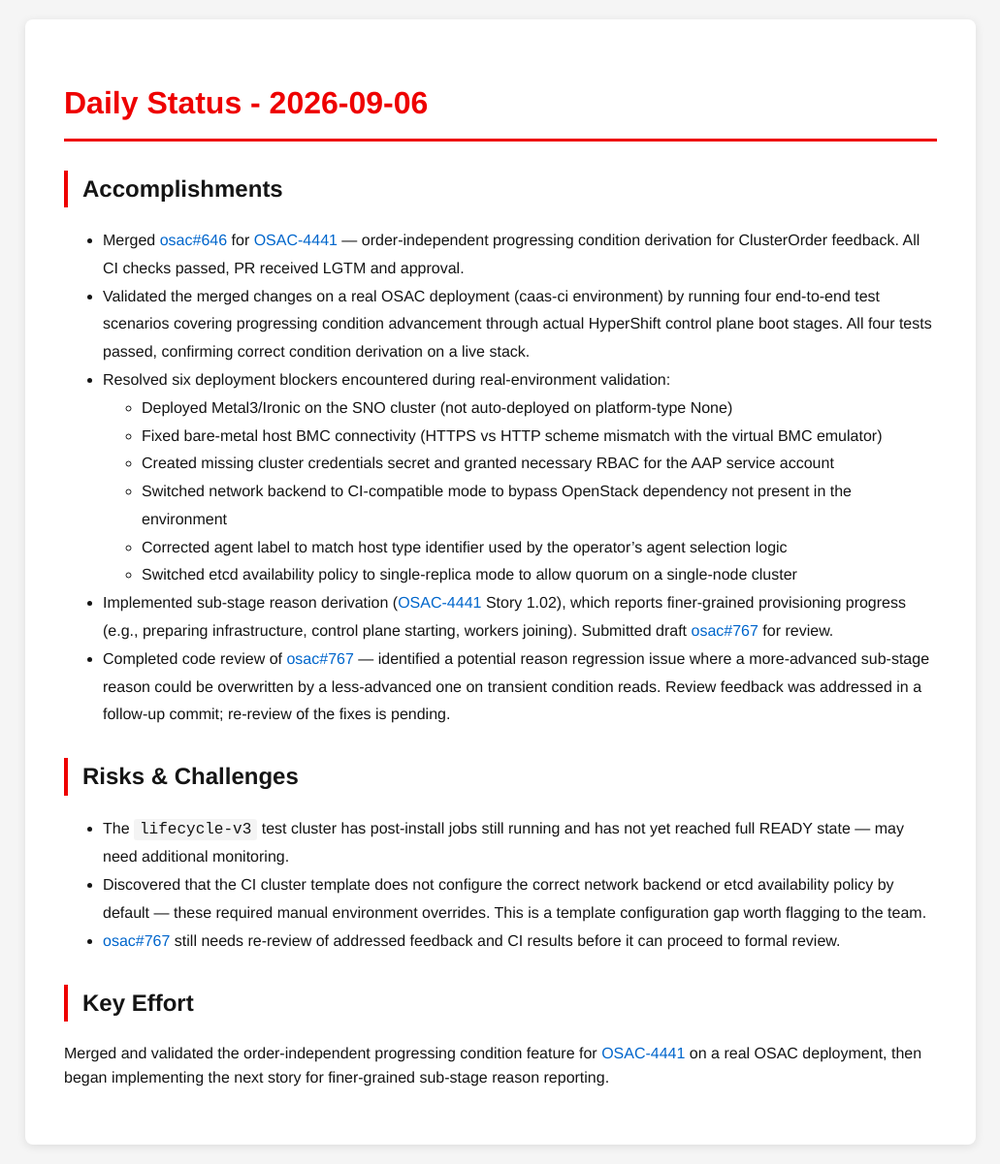
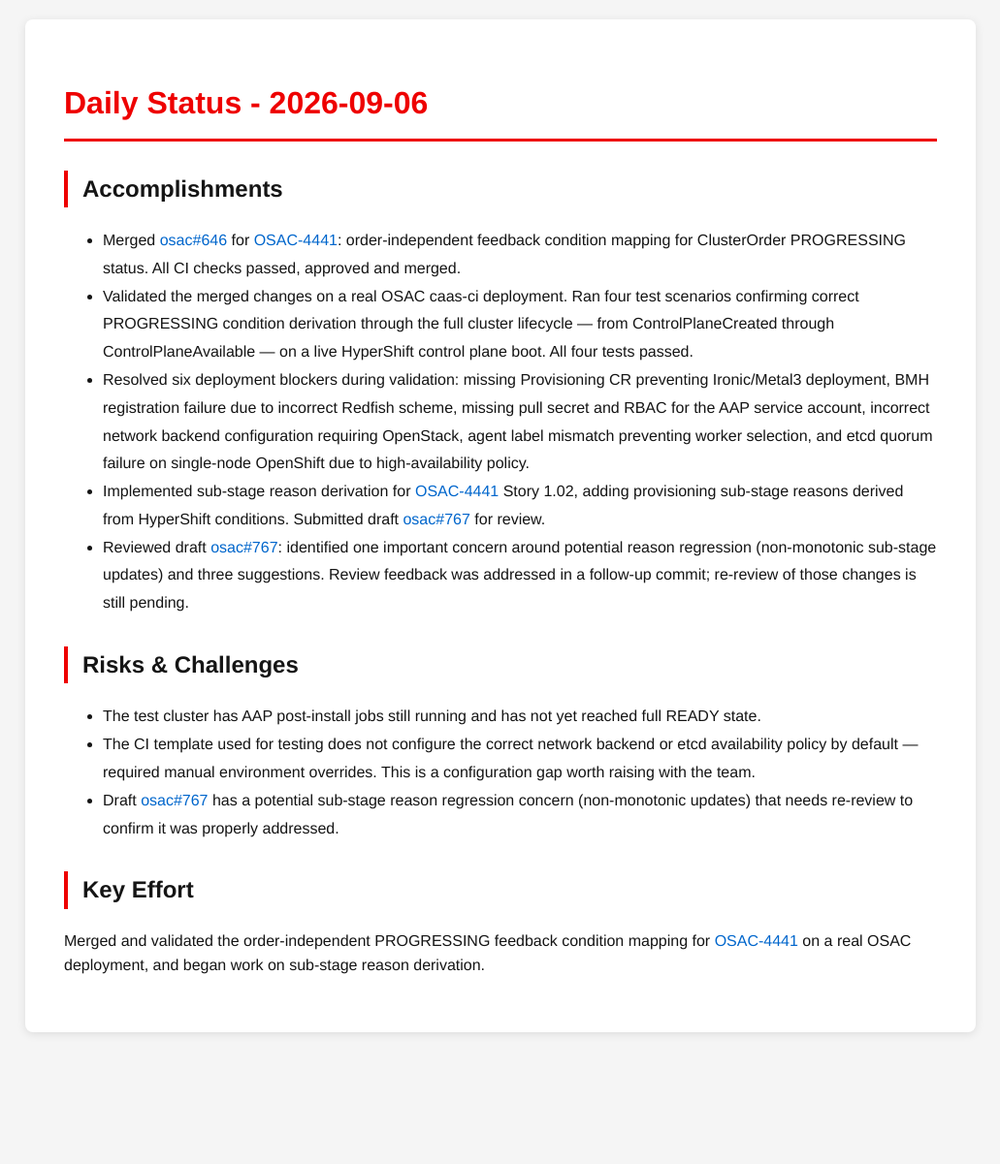
Before and after one commit to tzvatot/daily-status, a Jekyll site: the page built from 2026-09-06.md, in a window 1280 px wide. Shown: the whole page at 97% size, without its empty margins (124-1155 px from the left). Built offline with Jekyll 4.4.1, drawn with Linux system fonts in a browser that asks for light colours; after the commit the page ends 1085 px from its top, so only the background shows below that.

Commit message:
Daily status update - 2026-09-06

```diff
--- a/2026-09-06.md
+++ b/2026-09-06.md
@@ -8,24 +8,18 @@ date: 2026-09-06
 
 ## Accomplishments
 
-- Merged [osac#646](https://github.com/osac-project/osac/pull/646) for [OSAC-4441](https://redhat.atlassian.net/browse/OSAC-4441) — order-independent progressing condition derivation for ClusterOrder feedback. All CI checks passed, PR received LGTM and approval.
-- Validated the merged changes on a real OSAC deployment (caas-ci environment) by running four end-to-end test scenarios covering progressing condition advancement through actual HyperShift control plane boot stages. All four tests passed, confirming correct condition derivation on a live stack.
-- Resolved six deployment blockers encountered during real-environment validation:
-  - Deployed Metal3/Ironic on the SNO cluster (not auto-deployed on platform-type None)
-  - Fixed bare-metal host BMC connectivity (HTTPS vs HTTP scheme mismatch with the virtual BMC emulator)
-  - Created missing cluster credentials secret and granted necessary RBAC for the AAP service account
-  - Switched network backend to CI-compatible mode to bypass OpenStack dependency not present in the environment
-  - Corrected agent label to match host type identifier used by the operator's agent selection logic
-  - Switched etcd availability policy to single-replica mode to allow quorum on a single-node cluster
-- Implemented sub-stage reason derivation ([OSAC-4441](https://redhat.atlassian.net/browse/OSAC-4441) Story 1.02), which reports finer-grained provisioning progress (e.g., preparing infrastructure, control plane starting, workers joining). Submitted draft [osac#767](https://github.com/osac-project/osac/pull/767) for review.
-- Completed code review of [osac#767](https://github.com/osac-project/osac/pull/767) — identified a potential reason regression issue where a more-advanced sub-stage reason could be overwritten by a less-advanced one on transient condition reads. Review feedback was addressed in a follow-up commit; re-review of the fixes is pending.
+- Merged [osac#646](https://github.com/osac-project/osac/pull/646) for [OSAC-4441](https://redhat.atlassian.net/browse/OSAC-4441): order-independent feedback condition mapping for ClusterOrder PROGRESSING status. All CI checks passed, approved and merged.
+- Validated the merged changes on a real OSAC caas-ci deployment. Ran four test scenarios confirming correct PROGRESSING condition derivation through the full cluster lifecycle — from ControlPlaneCreated through ControlPlaneAvailable — on a live HyperShift control plane boot. All four tests passed.
+- Resolved six deployment blockers during validation: missing Provisioning CR preventing Ironic/Metal3 deployment, BMH registration failure due to incorrect Redfish scheme, missing pull secret and RBAC for the AAP service account, incorrect network backend configuration requiring OpenStack, agent label mismatch preventing worker selection, and etcd quorum failure on single-node OpenShift due to high-availability policy.
+- Implemented sub-stage reason derivation for [OSAC-4441](https://redhat.atlassian.net/browse/OSAC-4441) Story 1.02, adding provisioning sub-stage reasons derived from HyperShift conditions. Submitted draft [osac#767](https://github.com/osac-project/osac/pull/767) for review.
+- Reviewed draft [osac#767](https://github.com/osac-project/osac/pull/767): identified one important concern around potential reason regression (non-monotonic sub-stage updates) and three suggestions. Review feedback was addressed in a follow-up commit; re-review of those changes is still pending.
 
 ## Risks & Challenges
 
-- The `lifecycle-v3` test cluster has post-install jobs still running and has not yet reached full READY state — may need additional monitoring.
-- Discovered that the CI cluster template does not configure the correct network backend or etcd availability policy by default — these required manual environment overrides. This is a template configuration gap worth flagging to the team.
-- [osac#767](https://github.com/osac-project/osac/pull/767) still needs re-review of addressed feedback and CI results before it can proceed to formal review.
+- The test cluster has AAP post-install jobs still running and has not yet reached full READY state.
+- The CI template used for testing does not configure the correct network backend or etcd availability policy by default — required manual environment overrides. This is a configuration gap worth raising with the team.
+- Draft [osac#767](https://github.com/osac-project/osac/pull/767) has a potential sub-stage reason regression concern (non-monotonic updates) that needs re-review to confirm it was properly addressed.
 
 ## Key Effort
 
-Merged and validated the order-independent progressing condition feature for [OSAC-4441](https://redhat.atlassian.net/browse/OSAC-4441) on a real OSAC deployment, then began implementing the next story for finer-grained sub-stage reason reporting.
+Merged and validated the order-independent PROGRESSING feedback condition mapping for [OSAC-4441](https://redhat.atlassian.net/browse/OSAC-4441) on a real OSAC deployment, and began work on sub-stage reason derivation.
```
